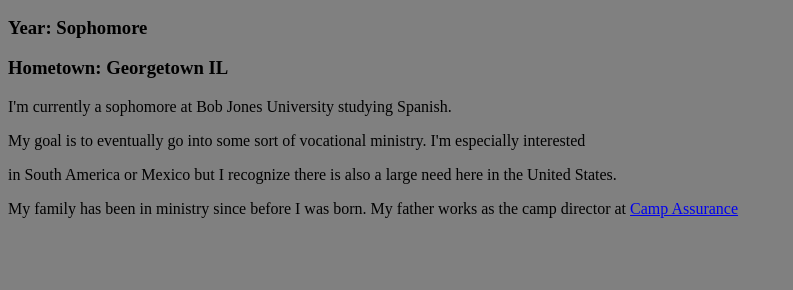
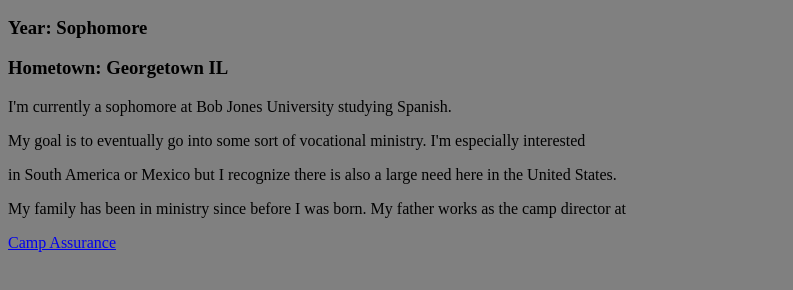
Before and after one commit to siveq/siveq.github.io, a plain HTML site: page index.html in a window 1280 px wide. Shown: the part 362-652 px from the top of the page, without its empty margins (0-793 px from the left). Drawn offline with Linux system fonts and the light colour scheme.

Commit message:
Update index.html

```diff
--- a/index.html
+++ b/index.html
@@ -19,7 +19,7 @@
 <p style="color:Black;">My goal is to eventually go into some sort of vocational ministry. I'm especially interested</p>
 <p style="color:Black;">in South America or Mexico but I recognize there is also a large need here in the United States.</p>
 
-<p style="color:Black;">My family has been in ministry since before I was born. My father works as the camp director at <a href="www.campassurance.org">Camp Assurance</a></p>
-
+<p style="color:Black;">My family has been in ministry since before I was born. My father works as the camp director at </p>
+<a href="www.campassurance.org">Camp Assurance</a>
 </body>
 </html>
```
